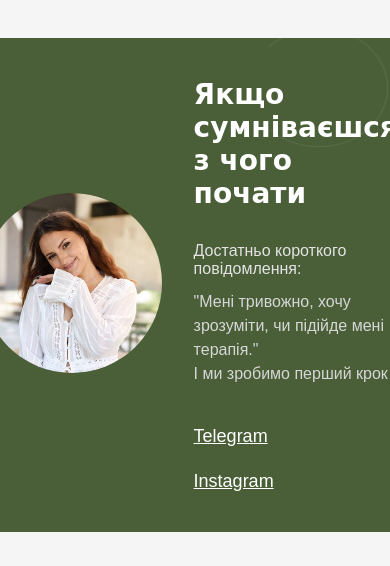
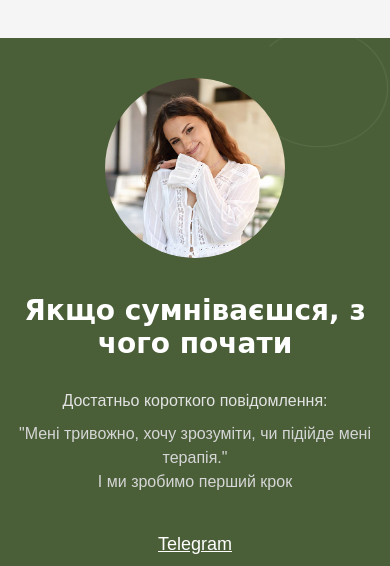
Before and after one commit to levk1s/psychologist-landing, a plain HTML site: page index.html in a window 390 px wide. Shown: the part 8028-8594 px from the top of the page. Drawn offline with Linux system fonts and the light colour scheme.

Commit message:
Update style.css

```diff
--- a/style.css
+++ b/style.css
@@ -1040,12 +1040,18 @@ h1, h2, h3, h4, h5, h6, p {
 
 @media (max-width: 768px) {
     .cta-container {
+        flex-direction: column;
+        text-align: center;
         gap: 32px;
     }
 
     .cta-image {
         width: 220px;
         height: 220px;
+    }
+
+    .cta-content {
+        max-width: 100%;
     }
 
     .cta-title {
@@ -1064,6 +1070,7 @@ h1, h2, h3, h4, h5, h6, p {
     }
 
     .cta-links {
+        justify-content: center;
         flex-direction: column;
         gap: 24px;
     }
```
